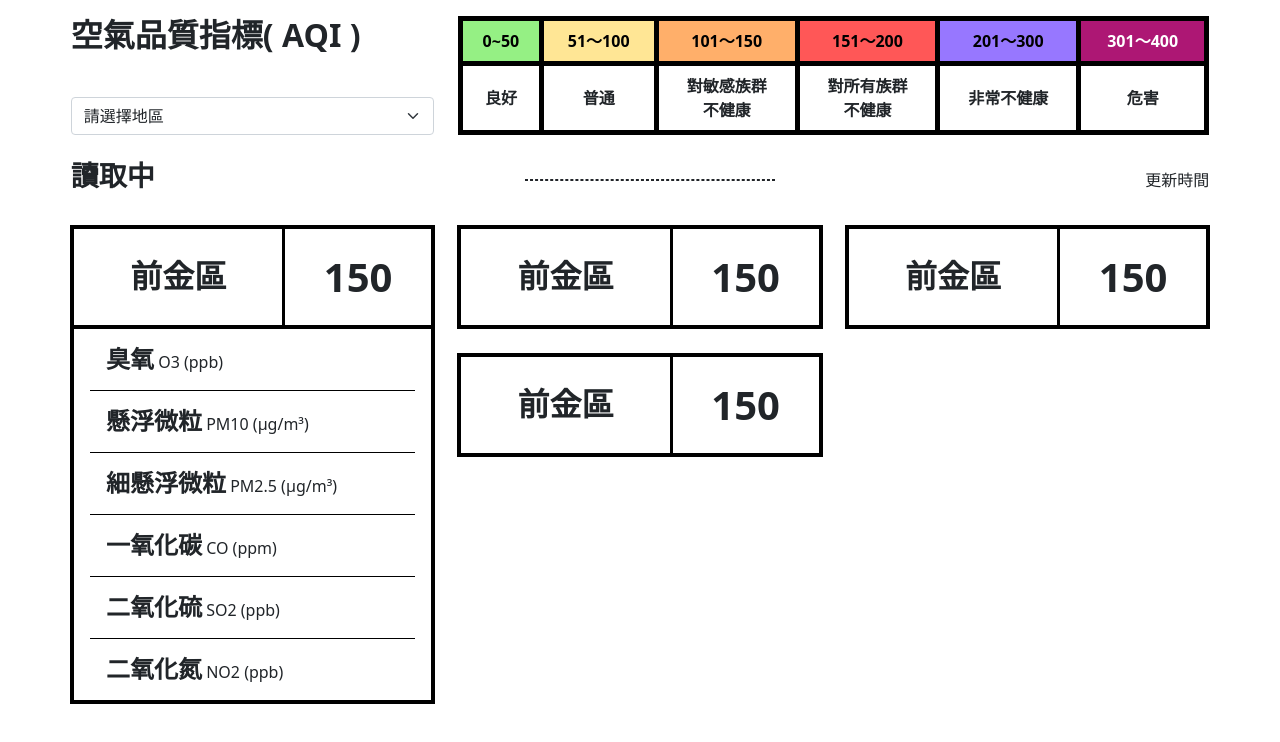
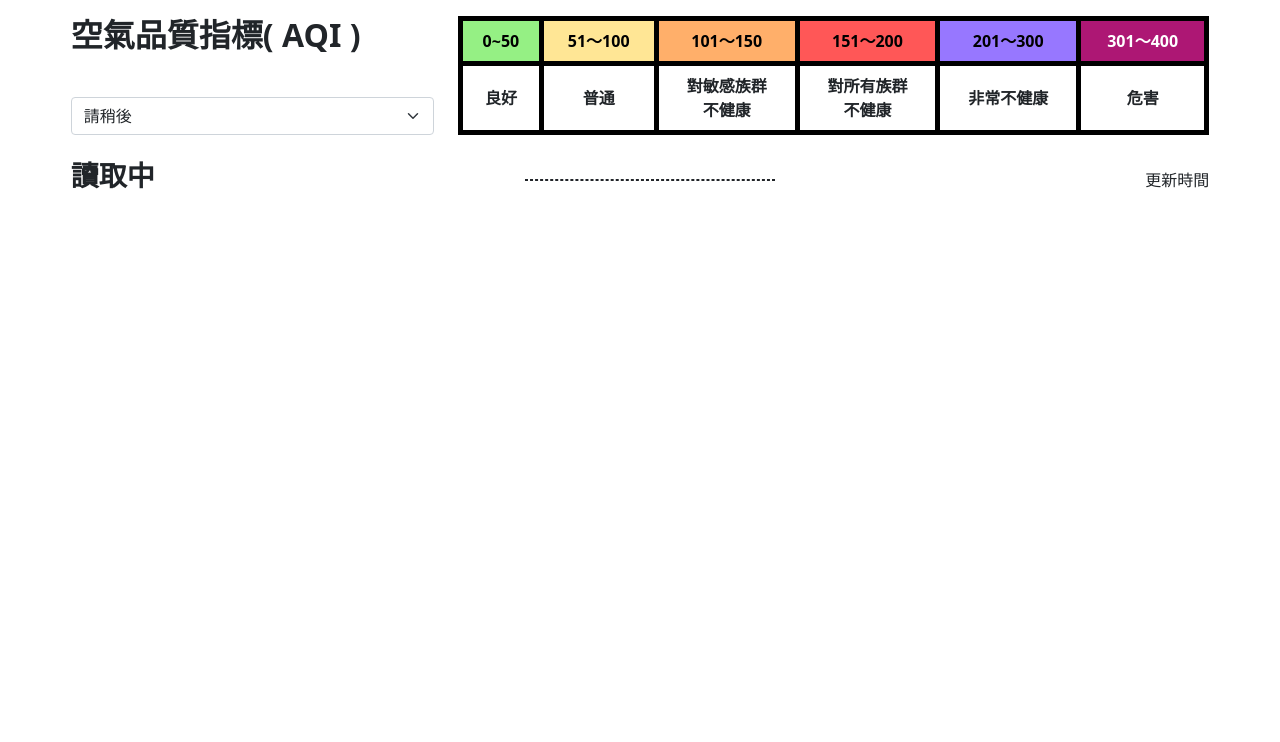
Before and after one commit to Hsuan777/JS__UndergroundCity__5F, a plain HTML site: page index.html in a window 1280 px wide. Drawn offline with Linux system fonts and the light colour scheme; no server answers.

Commit message:
修正 HTML 讀取資訊

```diff
--- a/index.html
+++ b/index.html
@@ -15,8 +15,7 @@
         <div class="d-flex flex-column justify-content-between  h-100">
           <h2 class="fw-bolder">空氣品質指標( AQI )</h2>
           <select name="" id="" class="js-areas form-select">
-            <option selected>請選擇地區</option>
-
+            <option selected>請稍後</option>
           </select>
         </div>
       </div>
@@ -54,78 +53,10 @@
       </div>
     </div>
     <!-- 站點資訊 -->
-    <div class="row g-4">
-      <div class="col-4">
-        <div class="js-siteDetail row justify-content-center align-items-center border border-dark border-4">
-          <div class="col-7 text-center">
-            <span class="h2 fw-bolder">前金區</span>
-          </div>
-          <div class="col-5 py-4 border-start border-dark border-3 text-center">
-            <sapn class="display-6 py-4 fw-bolder">150</sapn>
-          </div>
-          <div class="col px-0">
-            <ul class="list-group list-group-flush border-top border-dark border-4 px-3">
-              <li class="list-group-item border-dark py-3">
-                <h4 class="d-inline fw-bolder">臭氧</h4>
-                <span>O3 (ppb)</span>
-              </li>
-              <li class="list-group-item border-dark py-3">
-                <h4 class="d-inline fw-bolder">懸浮微粒</h4>
-                <span>PM10 (μg/m³)</span>
-              </li>
-              <li class="list-group-item border-dark py-3">
-                <h4 class="d-inline fw-bolder">細懸浮微粒</h4>
-                <span>PM2.5 (μg/m³)</span>
-              </li>
-              <li class="list-group-item border-dark py-3">
-                <h4 class="d-inline fw-bolder">一氧化碳</h4>
-                <span>CO (ppm)</span>
-              </li>
-              <li class="list-group-item border-dark py-3">
-                <h4 class="d-inline fw-bolder">二氧化硫</h4>
-                <span>SO2 (ppb)</span>
-              </li>
-              <li class="list-group-item border-dark py-3">
-                <h4 class="d-inline fw-bolder">二氧化氮</h4>
-                <span>NO2 (ppb)</span>
-              </li>
-            </ul>
-          </div>
-        </div>
-      </div>
+    <div class="row g-4 d-flex">
+      <div class="js-siteDetail col-4"></div>
       <div class="col-8">
-        <ul class="js-siteOther row g-4 list-unstyled">
-          <div class="col-6">
-            <a href="#" class="row justify-content-center align-items-center border border-dark border-4 text-decoration-none text-reset">
-              <div class="col-7 text-center">
-                <span class="h2 fw-bolder">前金區</span>
-              </div>
-              <div class="col-5 py-4 border-start border-dark border-3 text-center">
-                <sapn class="display-6 py-4 fw-bolder">150</sapn>
-              </div>
-            </a>
-          </div>
-          <div class="col-6">
-            <div class="row justify-content-center align-items-center border border-dark border-4">
-              <div class="col-7 text-center">
-                <span class="h2 fw-bolder">前金區</span>
-              </div>
-              <div class="col-5 py-4 border-start border-dark border-3 text-center">
-                <sapn class="display-6 py-4 fw-bolder">150</sapn>
-              </div>
-            </div>
-          </div>
-          <div class="col-6">
-            <div class="row justify-content-center align-items-center border border-dark border-4">
-              <div class="col-7 text-center">
-                <span class="h2 fw-bolder">前金區</span>
-              </div>
-              <div class="col-5 py-4 border-start border-dark border-3 text-center">
-                <sapn class="display-6 py-4 fw-bolder">150</sapn>
-              </div>
-            </div>
-          </div>
-        </ul>
+        <ul class="js-siteOther row g-4 list-unstyled"></ul>
       </div>
     </div>
   </main>
```
Also changed, not shown: js/all.js.
